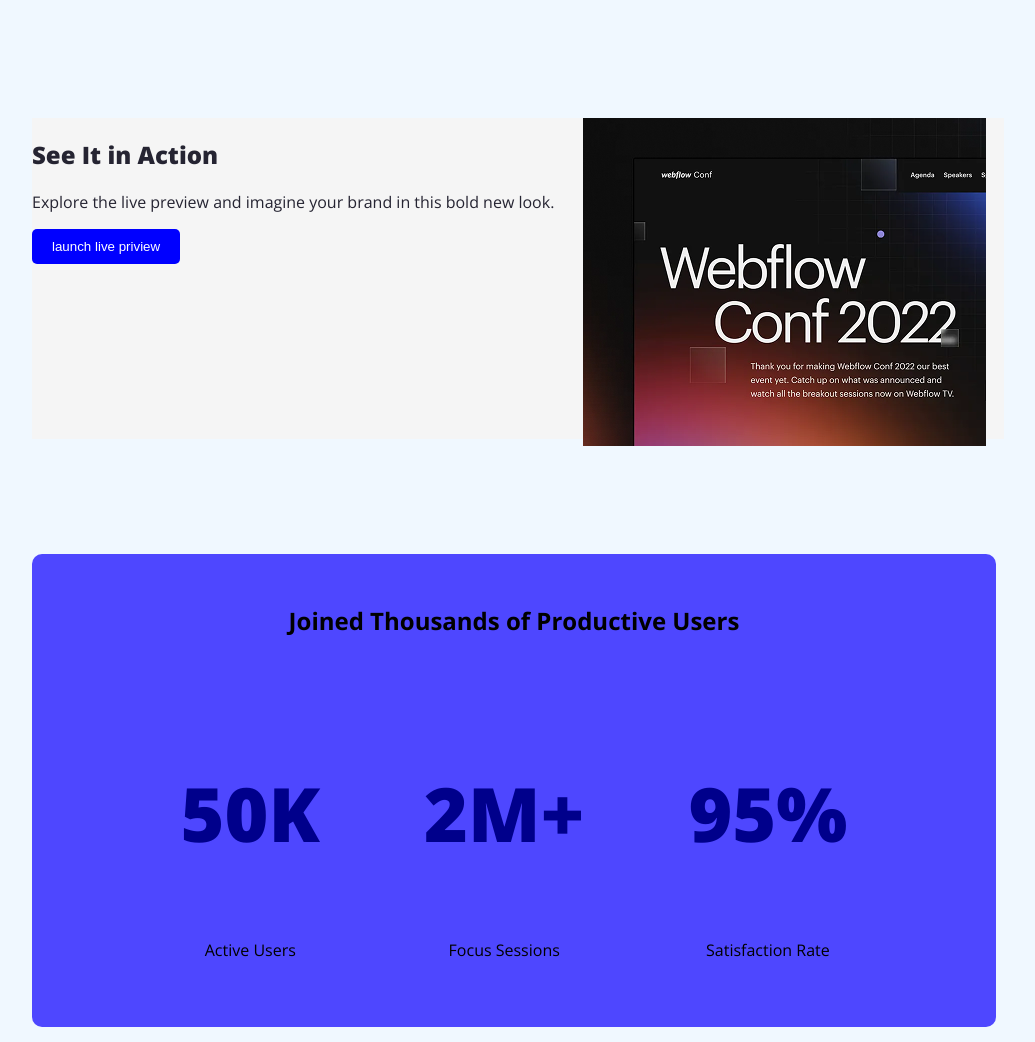
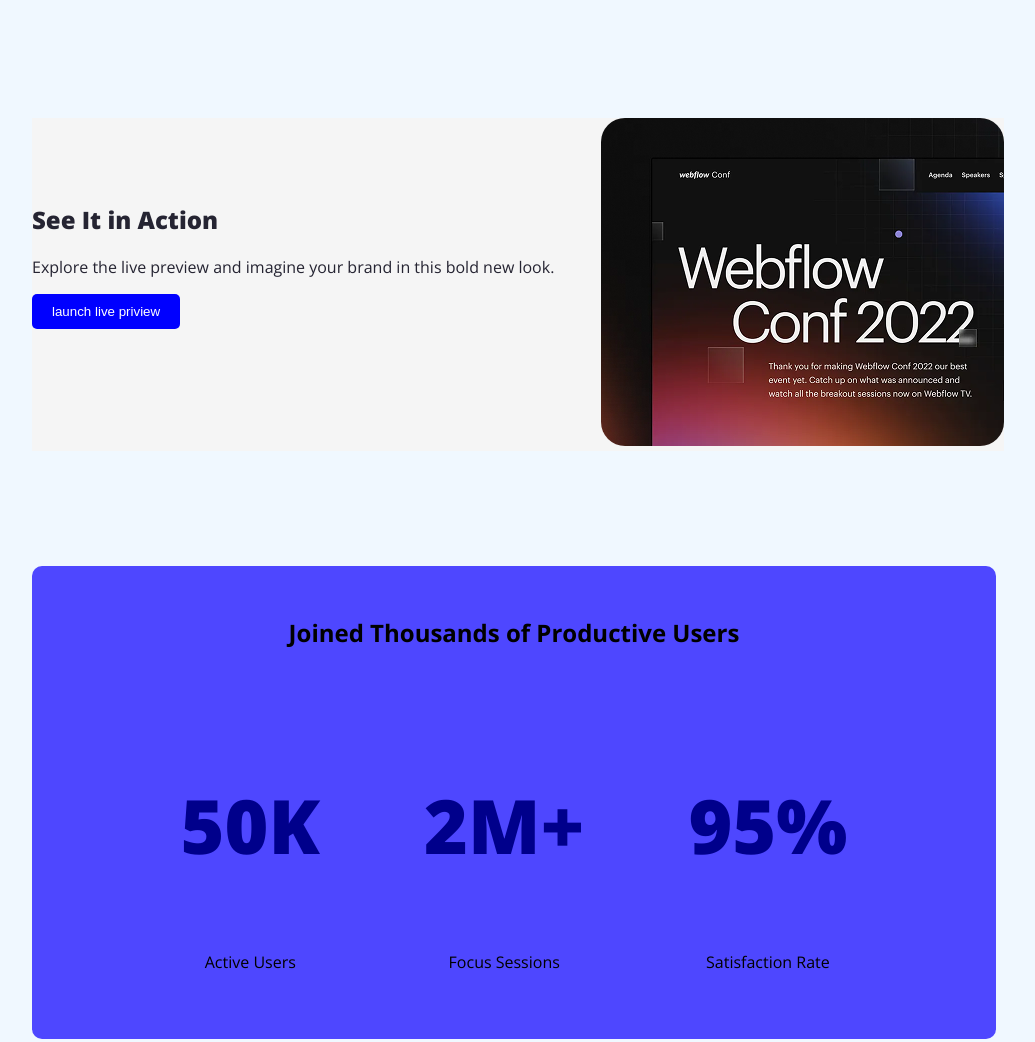
Before and after one commit to RenatusR/Ass-1-portfolio-website, a plain HTML site: page index.html in a window 1280 px wide. Shown: the part 749-1791 px from the top of the page, without its empty margins (117-1152 px from the left). Drawn offline with nearby package versions, Linux system fonts and the light colour scheme.

Commit message:
added image radious

```diff
--- a/index.html
+++ b/index.html
@@ -34,10 +34,11 @@
                             <a href="#live preview"><button class="btn-primary">launch live priview</button></a>
                         </div>
                     </div>
-                </div>
-                <div class="action-section-image">
-                    <img src="Assets/wc-mini.png" alt="">
-                </div>
+
+                    <div class="action-section-image">
+                        <img src="Assets/wc-mini.png" alt="">
+                    </div>
+                 </div>
 
 
             </section>
--- a/styles/portfolio.css
+++ b/styles/portfolio.css
@@ -58,24 +58,31 @@
 /* action-section styles   */
 
 .action-section{
-    display: flex;
-    justify-content: space-between;
+
+
     margin:120px 151px 0px 141px;
     background-color: whitesmoke;
+}
+
+.action{
+     display: flex;
+     justify-content: space-between;
+}
+.action-title{
+    padding-top: 65px;
 }
 .action-title-color{
     color:#252432;
     font-weight: 800;
+
 }
 
 .action-subtitle-color{
     color:#252432;
     font: size 30px;
 }
-.action-section-image{
-    width: 421px;
-    height: 321px;
-    border-radius: 43px;
+.action-section-image img {
+    border-radius: 24px;
 }
 
 /* productive user section styles */
@@ -164,9 +171,14 @@
 
    margin: 137px 149px 137px 151px;
 }
+.users-feedback-section img,
+.hero1-image img {
+    border-radius: 20px;
 
-.hero1-image img,
-.user-image img {
+}
+
+
+.user-image img,.user-image img {
 
 
     padding-top: 20px;
```
